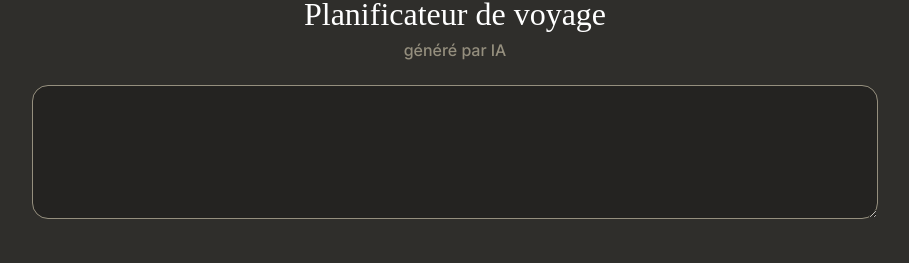
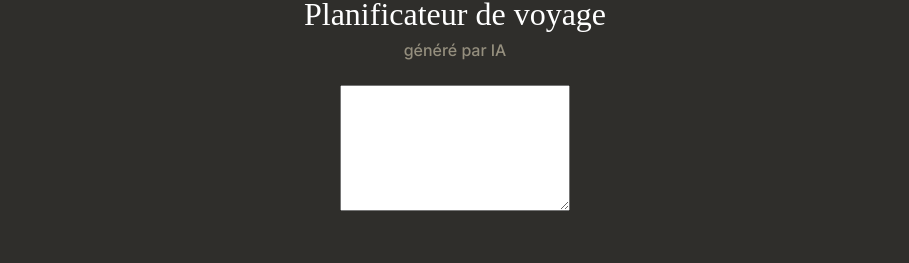
Before and after one commit to SANCIO-Maeva/trip_planner_front, a Vue app: page / in a window 1280 px wide. Shown: the part 109-372 px from the top of the page, without its empty margins (185-1094 px from the left). Built offline with nearby package versions, Linux system fonts and the light colour scheme.

Commit message:
fix(prompt): redirection

```diff
--- a/src/components/Prompt.vue
+++ b/src/components/Prompt.vue
@@ -1,7 +1,9 @@
 <script setup>
 import { ref } from "vue";
 import tripsInstance from "@/services/trip.js";
+import { useRouter } from 'vue-router';
 
+const router = useRouter();
 const trips = ref({
     prompt: "",
     output: "",
@@ -9,8 +11,9 @@ const trips = ref({
     updatedAt: "",
 });
 
-async function createPrompt() {
-  console.log(trips.value);
+
+const createPrompt =async () => {
+    console.log(trips.value);
 
   let data = await tripsInstance.create(
     trips.value.prompt,
@@ -18,7 +21,12 @@ async function createPrompt() {
     trips.value.createdAt,
     trips.value.updatedAt,
   );
+  trips.value = data;
+  const tripId = data.id;
+  console.log(tripId)
+  router.push({ name: 'about', params: { id: tripId } });
 }
+
 </script>
 
 
@@ -31,7 +39,7 @@ async function createPrompt() {
         </div>
         <div class="col-8">
             <div class="mb-2">
-                <textarea class="form-control" id="exampleFormControlTextarea1" rows="5" v-model="trips.prompt"></textarea>
+                <textarea rows="5" v-model="trips.prompt"></textarea>
             </div>
             <div class="mt-5 text-center">
                 <button type="button" class="btn btn-secondary btn-sm" @click="createPrompt">C'est parti</button>
```
